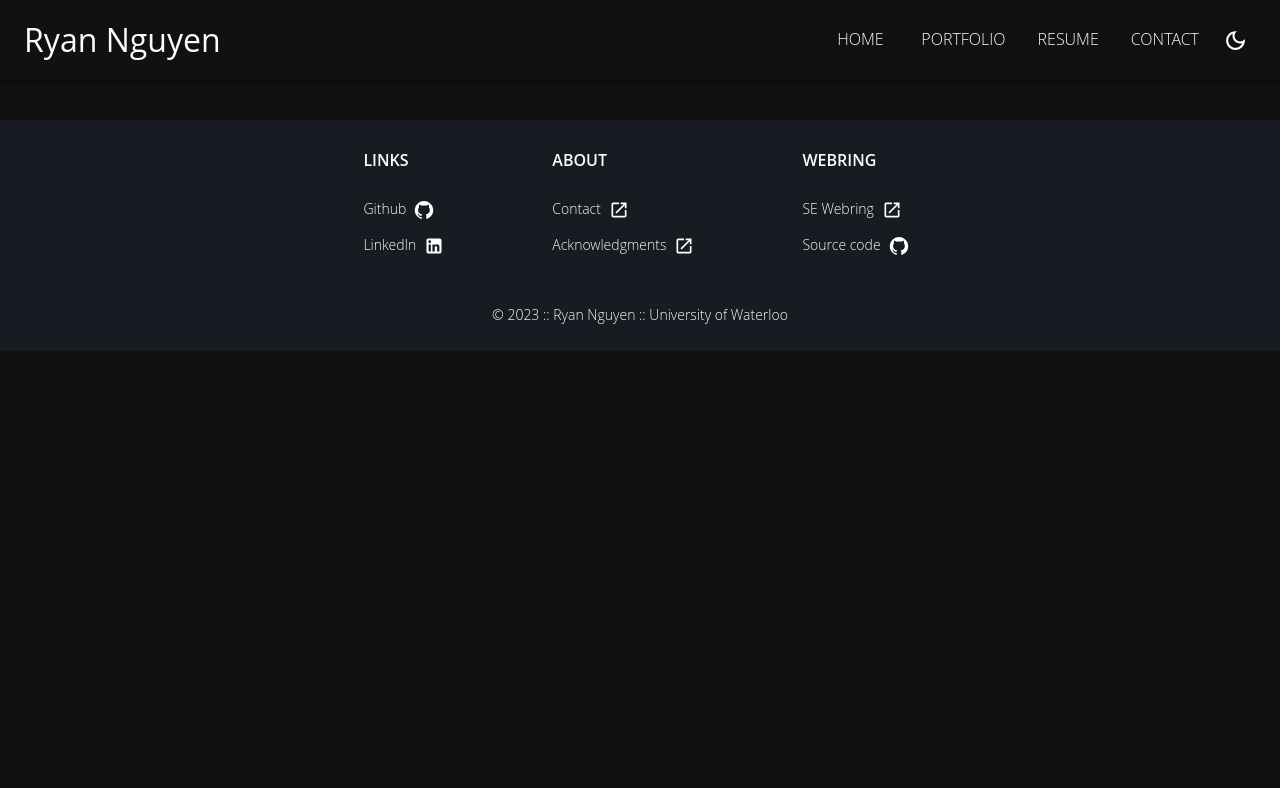
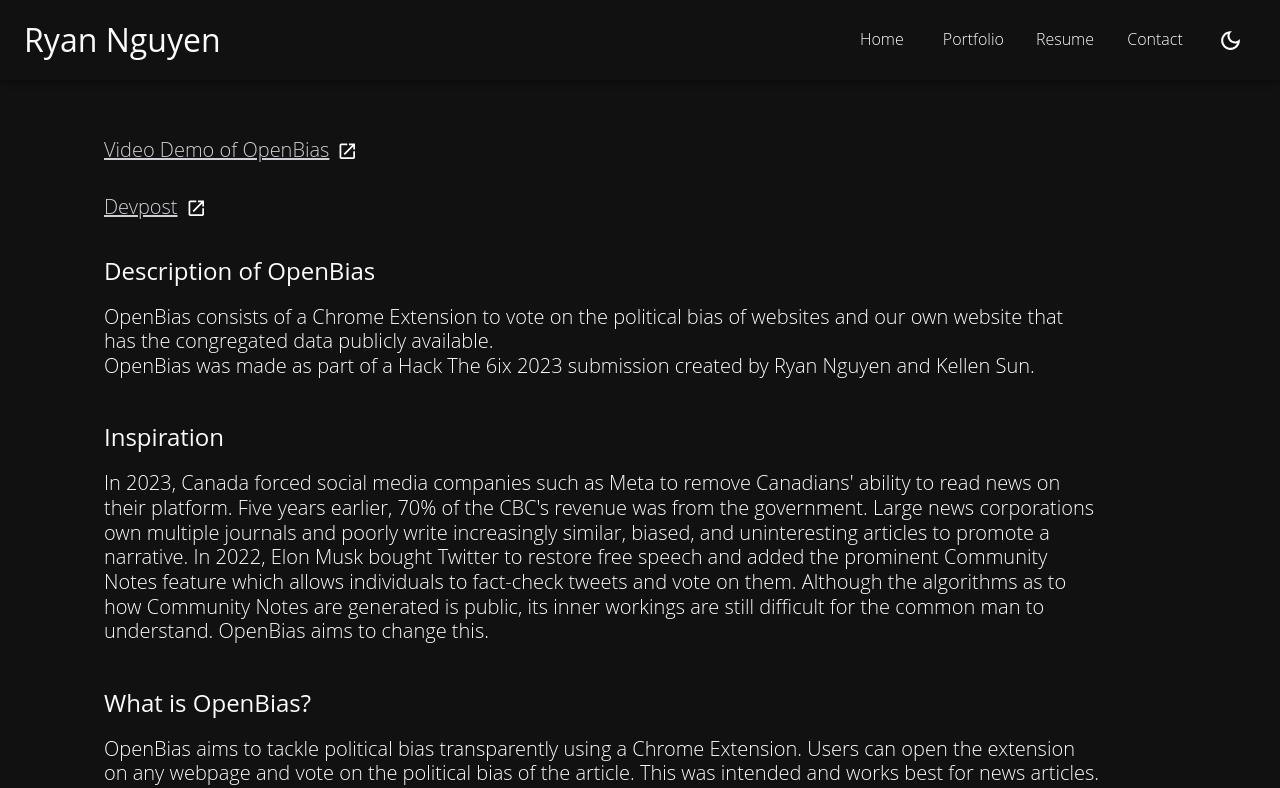
Before and after one commit to xpbowler/portfolio, a React (Create React App) app: page /portfolio/openbias in a window 1280 px wide. Shown: the top 788 px of the page. Built offline with nearby package versions, Linux system fonts and the light colour scheme.

Commit message:
openbias (portfolio)

```diff
--- a/src/App.js
+++ b/src/App.js
@@ -14,6 +14,7 @@
 import ET from './components/resources/portfolio-cards/et/et'
 import TVM from './components/resources/portfolio-cards/tvm/tvm'
 import TREG from './components/resources/portfolio-cards/treg/treg'
+import OpenBias from './components/resources/portfolio-cards/openbias/openbias'
 
 function App() {
   const [theme,colorMode] = useMode()
@@ -34,6 +35,7 @@
               <Route path='/portfolio/et' element={<ET/>}/>
               <Route path='/portfolio/tvm' element={<TVM/>}/>
               <Route path='/portfolio/treg' element={<TREG/>}/>
+              <Route path='/portfolio/openbias' element={<OpenBias/>}/>
             </Routes>
             <Bnavbar/>
           </main>
--- a/src/components/emailform.jsx
+++ b/src/components/emailform.jsx
@@ -72,7 +72,7 @@
                         this.setState({ sentMail: true });
                     }}
                     color="secondary"
-                    sx={{width:'200px', height:'50px'}}
+                    sx={{width:'200px', height:'50px', textTransform:'capitalize'}}
                 >
                     <Typography variant="h7" >{buttonText}</Typography>
                 </Button>
--- a/src/components/navbar.jsx
+++ b/src/components/navbar.jsx
@@ -28,12 +28,12 @@
                         variant="scrollable"
                         scrollButtons="auto"
                     >
-                        <Tab value='/' label={(<Typography variant="h5">Home</Typography>)} component={Link} to='/' />
-                        <Tab value='/portfolio' label={(<Typography variant="h5">Portfolio</Typography>)} component={Link} to='/portfolio'/>
-                        <Tab value='/resume' label={(<Typography variant="h5">Resume</Typography>)} component={Link} to='/resume'/>
-                        <Tab value='/contact' label={(<Typography variant="h5">Contact</Typography>)} component={Link} to='/contact'/>
+                        <Tab value='/' sx={{textTransform:'capitalize'}} label={(<Typography variant="h5">Home</Typography>)} component={Link} to='/' />
+                        <Tab value='/portfolio' sx={{textTransform:'capitalize'}} label={(<Typography variant="h5">Portfolio</Typography>)} component={Link} to='/portfolio'/>
+                        <Tab value='/resume' sx={{textTransform:'capitalize'}} label={(<Typography variant="h5">Resume</Typography>)} component={Link} to='/resume'/>
+                        <Tab value='/contact' sx={{textTransform:'capitalize', marginRight:'10px'}} label={(<Typography variant="h5">Contact</Typography>)} component={Link} to='/contact'/>
                     </Tabs>
-                    <IconButton onClick={colorMode.toggleColorMode}>
+                    <IconButton onClick={colorMode.toggleColorMode} sx={{marginRight:'5px'}}>
                         {theme.palette.mode === 'dark' ? (
                             <DarkModeOutlinedIcon style={{width:'25px', height:'auto'}}/>
                         ) : (
--- a/src/components/portfolio.jsx
+++ b/src/components/portfolio.jsx
@@ -31,6 +31,9 @@
         <IconButton onClick={()=>window.location=`${props.thing.youtube}`}>
           <YouTubeIcon style={{width:'30px', height:'auto'}}/>
         </IconButton>
+      )}
+      {props.thing.devpost==='false' ? (<></>) : (
+        <Button size="small" component={Link} to={`${props.thing.devpost}`}><Typography variant="h6" sx={{paddingLeft: '10px'}}>Devpost</Typography></Button>
       )}
       <Button size="small" component={Link} to={`/portfolio/${props.thing.id}`}><Typography variant="h6" sx={{paddingLeft: '10px'}}>Learn More</Typography></Button>
     </CardActions>
--- /dev/null
+++ b/src/components/resources/portfolio-cards/openbias/openbias.js
@@ -0,0 +1,74 @@
+import {Box, useTheme, Typography, IconButton} from '@mui/material'
+import {ColorModeContext, tokens} from "../theme2"
+import {useContext} from 'react'
+import OpenInNewIcon from '@mui/icons-material/OpenInNew'
+
+const OpenBias = () => {
+    const theme = useTheme()
+    const colors = tokens(theme.palette.mode)
+    const colorMode = useContext(ColorModeContext)
+
+    return(
+            <Box sx={{ flexGrow: 1, paddingLeft: "5%", paddingTop:"9em", width:'89%'}} >
+                    <Typography variant="h4" p="10px 40px">
+                        <a style={{color: colors.primary[100]}} rel="noreferrer" target="_blank" href="https://www.youtube.com/watch?v=y_Oe78iYdyE">Video Demo of OpenBias</a>
+                        <IconButton>
+                            <OpenInNewIcon onClick={()=> window.location='https://www.youtube.com/watch?v=y_Oe78iYdyE'}/>
+                        </IconButton>
+                    </Typography>
+                    <Typography variant="h4" p="10px 40px">
+                        <a style={{color: colors.primary[100]}} rel="noreferrer" target="_blank" href="https://devpost.com/software/tbd-xf4rki">Devpost</a>
+                        <IconButton>
+                            <OpenInNewIcon onClick={()=> window.location='https://devpost.com/software/tbd-xf4rki'}/>
+                        </IconButton>
+                    </Typography>
+                    <Typography variant="h3" p="20px 40px">Description of OpenBias</Typography>
+                    <Typography variant="h4" p="0px 40px" >
+                        OpenBias consists of a Chrome Extension to vote on the political bias of websites and our own website that has the congregated data publicly available.
+                        <br/>
+                        OpenBias was made as part of a Hack The 6ix 2023 submission created by Ryan Nguyen and Kellen Sun.
+                        <br/>
+                        <br/>
+                    </Typography>
+                    <Typography variant="h3" p="20px 40px">Inspiration</Typography>
+                    <Typography variant="h4" p="0px 40px" >
+                        In 2023, Canada forced social media companies such as Meta to remove Canadians' ability to read news on their platform. Five years earlier, 70% of the CBC's revenue was from the government. Large news corporations own multiple journals and poorly write increasingly similar, biased, and uninteresting articles to promote a narrative.
+                        In 2022, Elon Musk bought Twitter to restore free speech and added the prominent Community Notes feature which allows individuals to fact-check tweets and vote on them. Although the algorithms as to how Community Notes are generated is public, its inner workings are still difficult for the common man to understand.
+                        OpenBias aims to change this.
+                        <br/>
+                        <br/>
+                    </Typography>
+                    <Typography variant="h3" p="20px 40px">What is OpenBias?</Typography>
+                    <Typography variant="h4" p="0px 40px" >
+                        OpenBias aims to tackle political bias transparently using a Chrome Extension. Users can open the extension on any webpage and vote on the political bias of the article. This was intended and works best for news articles. Currently the BiasMetric is only on a single left-right axis. All data collected is averaged and clearly displayed.
+                        The algorithm employed is simple yet an effective application of one of mankind's greatest ideas, democracy. Each vote is equivalent.
+                        <br/>
+                        OpenBias also employs Google Cloud's Natural Language API to determine the political nature of articles. Certain articles are deemed not political in which case the ratings should be taken with a grain of salt.
+                        <br/>
+                        <br/>
+                    </Typography>
+                    <Typography variant="h3" p="20px 40px">What's Next?</Typography>
+                    <Typography variant="h4" p="0px 40px" >
+                        1. The large amount of data collected by OpenBias will be important to represent humanity's viewpoints on all issues and can be used as training data to align and reduce bias in large language models such as ChatGPT, which continue to become hugely influential on the public's viewpoint. This can be performed via reinforcement learning, for example. OpenBias' data can be used to develop an AI model able to predict the political bias of any text data, whether AI-generated or human-written.
+                        <br/>
+                        <br/>
+                        2. We hope that OpenBias' ease of use will make it expand to a larger userbase. This will allow us to solidify the ratings we receive as more statistically significant and representative of the population at large.
+                        <br/>
+                        <br/>
+                        3. OpenBias can also expand beyond the single dimension of left-right political biases, thus tackling more complicated issues in modern society.
+                        <br/>
+                        <br/>
+                        4. To prevent fraud and mass bot spams, we will create simple CAPTCHA's to ensure ratings are done by humans.
+                        <br/>
+                        <br/>
+                        5. This data can also be organized depending on publisher's. This will allow the ratings of individual news articles to be showcased within the broader context of a single publisher and tackle political and other biases within organizations, legacy media and social media influencers.
+                        <br/>
+                        <br/>
+                        6. OpenBias can expand and become become a leading third-party "fact-checker" based on the opinions of everyone. Once OpenBias is deemed a trustworthy source, we may deliver stamps of approval to news corporations and social media posts to deem articles as unbiased and high quality.
+                        <br/>
+                    </Typography>
+            </Box>
+    )
+}
+
+export default OpenBias
--- a/src/components/resources/portfoliodata.json
+++ b/src/components/resources/portfoliodata.json
@@ -6,7 +6,8 @@
         "date": "Winter-Summer 2023",
         "featured": "true",
         "github": "https://github.com/xpbowler/RNA-seq-Based-Cancer-Identification---NeuroDetect-Website",
-        "youtube": "https://www.youtube.com/watch?v=H1u89yBNDfk"
+        "youtube": "https://www.youtube.com/watch?v=H1u89yBNDfk",
+        "devpost": "false"
     },{
         "id": "et",
         "title": "Exercise Tracker",
@@ -14,7 +15,8 @@
         "date": "Summer 2023",
         "featured": "false",
         "github": "https://github.com/xpbowler/ExerciseTracker",
-        "youtube": "false"
+        "youtube": "false",
+        "devpost": "false"
     }, {
         "id": "tvm",
         "title": "Research Project (immunology)",
@@ -22,7 +24,8 @@
         "date": "Fall 2022 - Present",
         "featured": "false",
         "github": "false",
-        "youtube": "false"
+        "youtube": "false",
+        "devpost": "false"
     }, {
         "id": "treg",
         "title": "Research Project (immunotherapies)",
@@ -30,6 +33,17 @@
         "date": "Fall 2022 - Present",
         "featured": "false",
         "github": "false",
-        "youtube": "false"
+        "youtube": "false",
+        "devpost": "false"
+    }, {
+        "id": "openbias",
+        "title": "OpenBias",
+        "description": "Uncover political bias in media using AI and crowdsource. Web extension, website, and cloud-database",
+        "date": "August 2023",
+        "featured": "true",
+        "github": "https://github.com/kellen-sun/OpenBias",
+        "youtube": "https://www.youtube.com/watch?v=y_Oe78iYdyE",
+        "devpost": "https://devpost.com/software/tbd-xf4rki"
     }
+
 ]
```
Also changed, not shown: 1 other file (tests, documents, lock files or other folders).
